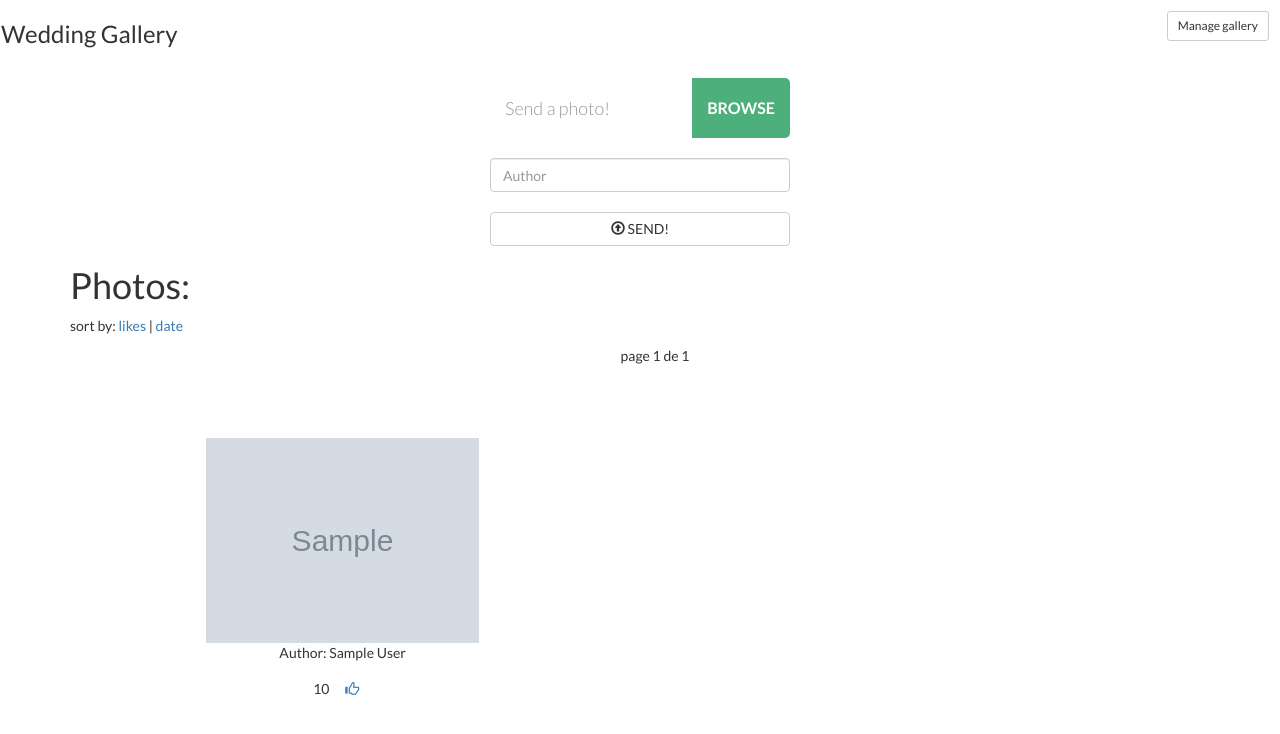
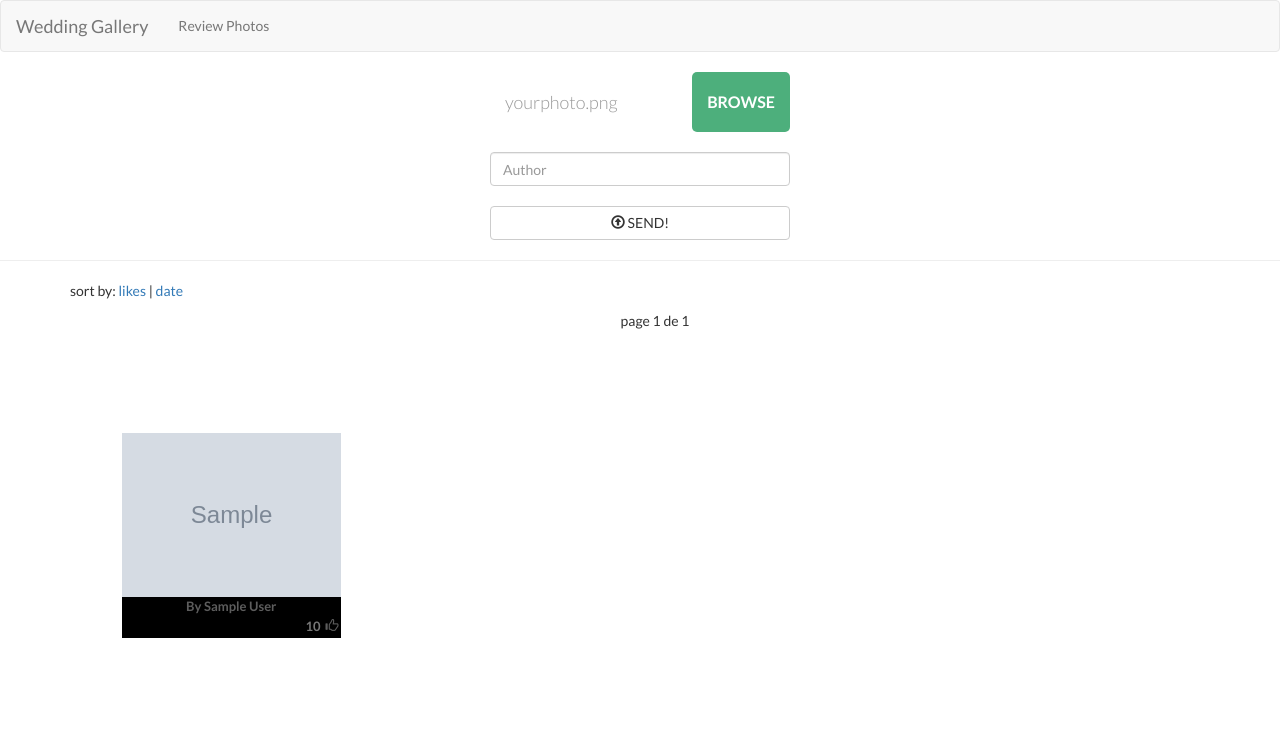
Before and after one commit to joaomarccos/wedding-gallery, a Flask app: template app/templates/index.html in a window 1280 px wide. Shown: the top 734 px of the page. Run offline with Flask 2, Linux system fonts and the light colour scheme; the template is opened without the code that fills it: most values are stand-ins (such as "Sample title", 1, 10 or a date in 2020); grey boxes marked "Sample" are stand-in pictures; some libraries are stand-ins or nearby versions.

Commit message:
style for header

```diff
--- a/app/main.py
+++ b/app/main.py
@@ -14,7 +14,7 @@ setup_logger()
 app = Flask(__name__)
 Bootstrap(app)
 
-# app.config['DEBUG'] = True
+app.config['DEBUG'] = True
 app.config['MAX_CONTENT_LENGTH'] = 5 * 1024 * 1024
 
 # MongoDB Config
--- a/app/static/css/gallery.css
+++ b/app/static/css/gallery.css
@@ -1,43 +1,6 @@
 #container {
-    width: 80%;
-    max-width: 1170px;
+    width: 100%;
     margin: 50px auto;
-}
-
-@media screen and (max-width: 1200px) {
-    #container {
-        max-width: 960px;
-    }
-}
-
-@media screen and (max-width: 1024px) {
-    #container {
-        max-width: 768px;
-    }
-}
-
-@media screen and (max-width: 800px) {
-    #container {
-        max-width: 640px;
-    }
-}
-
-@media screen and (max-width: 640px) {
-    #container {
-        max-width: 480px;
-    }
-}
-
-@media screen and (max-width: 550px) {
-    #container {
-        max-width: 480px;
-    }
-}
-
-@media screen and (max-width: 480px) {
-    #container {
-        max-width: 320px;
-    }
 }
 
 .grid-item:hover {
@@ -52,8 +15,29 @@
     background-color: #fff;
     width: 220px;
     padding: 2px;
-    margin: 5px 5px 25px 5px;
+    margin: 50px;
     text-align: center;
+}
+
+.grid-item-caption {
+    font-size: small;
+    font-weight: bold;
+    background: black;
+    text-align: center;
+    color: #5d5d5d;
+    text-transform: capitalize;
+}
+
+.no-decorate:hover {
+    text-decoration: none !important;
+}
+
+.likes{
+    padding: 2px;
+}
+
+.likes i:hover {
+    cursor: pointer;
 }
 
 h2 {
--- a/app/static/css/upload.css
+++ b/app/static/css/upload.css
@@ -15,6 +15,7 @@ body {
     position: relative;
     width: 100%;
     height: 60px;
+    cursor: pointer;
 }
 
 .file-upload-wrapper:after {
@@ -52,7 +53,7 @@ body {
     padding: 0 15px;
     text-transform: uppercase;
     pointer-events: none;
-    border-radius: 0 5px 5px 0;
+    border-radius: 5px 5px 5px 5px;
 }
 
 .file-upload-wrapper:hover:before {
--- a/app/static/js/gallery-grid.js
+++ b/app/static/js/gallery-grid.js
@@ -1,50 +1,15 @@
 /* GRIDIFY*/
-"use strict";
-!function (n) {
-    "function" == typeof define && define.amd ? define(["jquery"], n) : n(jQuery)
-}(function (n) {
-    n.fn.extend({
-        imagesLoaded: function (i) {
-            var e = n(this).find("img"), t = e.length;
-            0 == t && i();
-            for (var r = 0, a = e.length; a > r; r++) {
-                var o = new Image;
-                o.onload = o.onerror = function () {
-                    t--, 0 == t && i()
-                }, o.src = e[r].src
-            }
-        }, gridify: function (i) {
-            var e = n(this), i = i || {}, t = function (n) {
-                for (var i = 0, e = 1, t = n.length; t > e; e++) n[e] < n[i] && (i = e);
-                return i
-            }, r = function () {
-                e.css("position", "relative");
-                var r = e.find(i.srcNode), a = (i.transition || "all 0.5s ease") + ", height 0, width 0", o = e.innerWidth(), s = parseInt(i.margin || 0), d = parseInt(i.max_width || i.width || 220),
-                    f = Math.max(Math.floor(o / (d + s)), 1), h = 1 == f ? s / 2 : o % (d + s) / 2, c = [];
-                i.max_width && (f = Math.ceil(o / (d + s)), d = (o - f * s - s) / f, h = s / 2);
-                for (var u = 0; f > u; u++) c.push(0);
-                for (var u = 0, g = r.length; g > u; u++) {
-                    var l = n(r[u]), v = t(c);
-                    l.css({width: d, position: "absolute", margin: s / 2, top: c[v] + s / 2, left: (d + s) * v + h, transition: a}), c[v] += l.innerHeight() + s
-                }
-            };
-            if (e.imagesLoaded(r), i.resizable) {
-                var a = n(window).bind("resize", r);
-                e.on("remove", a.unbind)
-            }
-        }
-    })
-});
+"use strict";!function (n) {"function" == typeof define && define.amd ? define(["jquery"], n) : n(jQuery)}(function (n) {n.fn.extend({imagesLoaded: function (i) {var e = n(this).find("img"), t = e.length;0 == t && i();for (var r = 0, a = e.length; a > r; r++) {var o = new Image;o.onload = o.onerror = function () {t--, 0 == t && i()}, o.src = e[r].src}}, gridify: function (i) {var e = n(this), i = i || {}, t = function (n) {for (var i = 0, e = 1, t = n.length; t > e; e++) n[e] < n[i] && (i = e);return i}, r = function () {e.css("position", "relative");var r = e.find(i.srcNode), a = (i.transition || "all 0.5s ease") + ", height 0, width 0", o = e.innerWidth(), s = parseInt(i.margin || 0), d = parseInt(i.max_width || i.width || 220), f = Math.max(Math.floor(o / (d + s)), 1), h = 1 == f ? s / 2 : o % (d + s) / 2, c = [];i.max_width && (f = Math.ceil(o / (d + s)), d = (o - f * s - s) / f, h = s / 2);for (var u = 0; f > u; u++) c.push(0);for (var u = 0, g = r.length; g > u; u++) {var l = n(r[u]), v = t(c);l.css({width: d, position: "absolute", margin: s / 2, top: c[v] + s / 2, left: (d + s) * v + h, transition: a}), c[v] += l.innerHeight() + s}};if (e.imagesLoaded(r), i.resizable) {var a = n(window).bind("resize", r);e.on("remove", a.unbind)}}})});
 
 /**/
 $(document).ready(function () {
     let options = {
         srcNode: '.grid-item', // grid items (class, node)
-        margin: '20px', // margin in pixel, default: 0px
+        margin: '50px', // margin in pixel, default: 0px
         width: '220px', // grid item width in pixel, default: 220px
         max_width: '320px',  // dynamic gird item width if specified, (pixel)
-        resizable: false,// re-layout if window resize
-        transition: 'all 0.2s ease' // support transition for CSS3, default: all 0.5s ease
+        resizable: true,// re-layout if window resize
+        transition: 'all 0.5s ease' // support transition for CSS3, default: all 0.5s ease
     }
     let $grid = $('.grid');
     $grid.gridify(options);
--- a/app/templates/index.html
+++ b/app/templates/index.html
@@ -7,11 +7,16 @@
 {% block title %}Gallery{% endblock %}
 
 {% block navbar %}
-<div class="navbar">
-    <span class="pull-right"><a class="btn btn-sm btn-default" style="margin: 10px"
-                                href="/manage">Manage gallery</a></span>
-    <h3 style="display: block; max-width: 200px">Wedding Gallery</h3>
-</div>
+<nav class="navbar navbar-default">
+  <div class="container-fluid">
+    <div class="navbar-header">
+      <span class="navbar-brand">Wedding Gallery</span>
+    </div>
+    <ul class="nav navbar-nav">
+      <li><a href="/manage">Review Photos</a></li>
+    </ul>
+  </div>
+</nav>
 {% endblock %}
 {% block content %}
 <section class="upload-container">
@@ -28,7 +33,7 @@
     </p>
     <div>
         <form method="POST" action="/upload" enctype="multipart/form-data">
-            <div class="file-upload-wrapper" data-text="Send a photo!">
+            <div class="file-upload-wrapper" data-text="yourphoto.png">
                 <input name="file" type="file" class="file-upload-field" required>
             </div>
             <br>
@@ -40,9 +45,8 @@
         </form>
     </div>
 </section>
-</hr>
+<hr/>
 <section class="container">
-    <h1>Photos:</h1>
     <p>
         sort by: <a href="/?page={{ request.args.get('page', 1) }}&sort=likes">likes</a> | <a
             href="/?page={{ request.args.get('page', 1) }}&sort=timestamp">date</a>
@@ -66,13 +70,12 @@
                     <img src="{{photo.url}}" alt="">
                 </div>
                 <div class="grid-item-caption">
-                    <p class="text-center">Author: {{photo.author}}</p>
-                    <span>
-                        <span id="{{photo._id}}">{{photo.likes}}</span>
-                        <button onclick="like('{{photo._id}}')" class="btn btn-link">
-                            <i class="glyphicon glyphicon-thumbs-up"></i>
-                        </button>
-                    </span>
+                    <span>by {{photo.author}}</span>
+                    <br>
+                    <div class="text-right likes">
+                        <span id="{{photo._id}}" class="text-muted no-decorate">{{photo.likes}}&nbsp;</span>
+                        <i onclick="like('{{photo._id}}')" class="glyphicon glyphicon-thumbs-up"></i>
+                    </div>
                 </div>
             </div>
             {% endfor %}
```
Also changed, not shown: app/templates/manage-gallery.html (+19 -8 lines).
